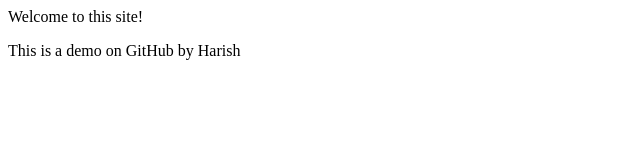
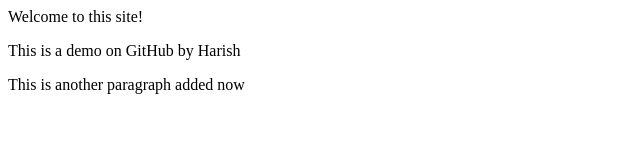
Before and after one commit to harishmhk/vscodegit1, a plain HTML site: page index.htm in a window 1280 px wide. Shown: the whole page, without its empty margins (0-640 px from the left). Drawn offline with Linux system fonts and the light colour scheme.

Commit message:
added a new para

```diff
--- a/index.htm
+++ b/index.htm
@@ -5,4 +5,5 @@
   <body>
     <p>Welcome to this site!</p>
     <p>This is a demo on GitHub by Harish</p>
+    <p>This is another paragraph added now</p>
 </html>
```
